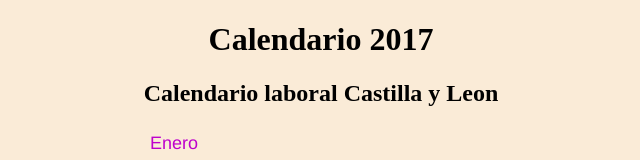
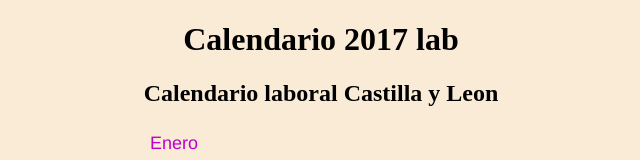
Before and after one commit to danielmarcela/calendario-devcode, a plain HTML site: page index.html in a window 1280 px wide. Shown: the top 160 px of the page, without its empty margins (319-959 px from the left). Drawn offline with Linux system fonts and the light colour scheme.

Commit message:
cambio titulo h1

```diff
--- a/index.html
+++ b/index.html
@@ -7,7 +7,7 @@
         <link rel="stylesheet" href="styles.css">
     </head>
     <body>
-        <h1>Calendario 2017</h1>
+        <h1>Calendario 2017 lab</h1>
         <h2>Calendario laboral Castilla y Leon</h2>
     </body>
 </html>
```
